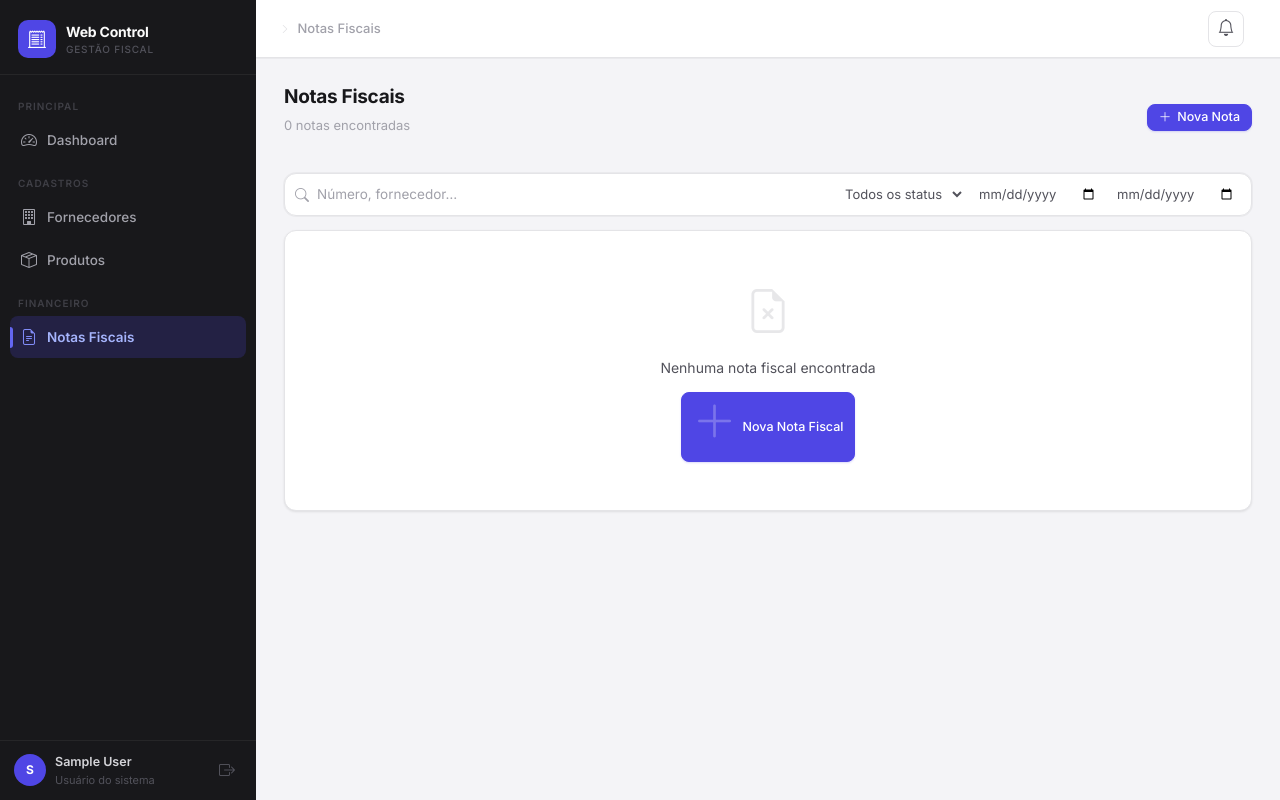
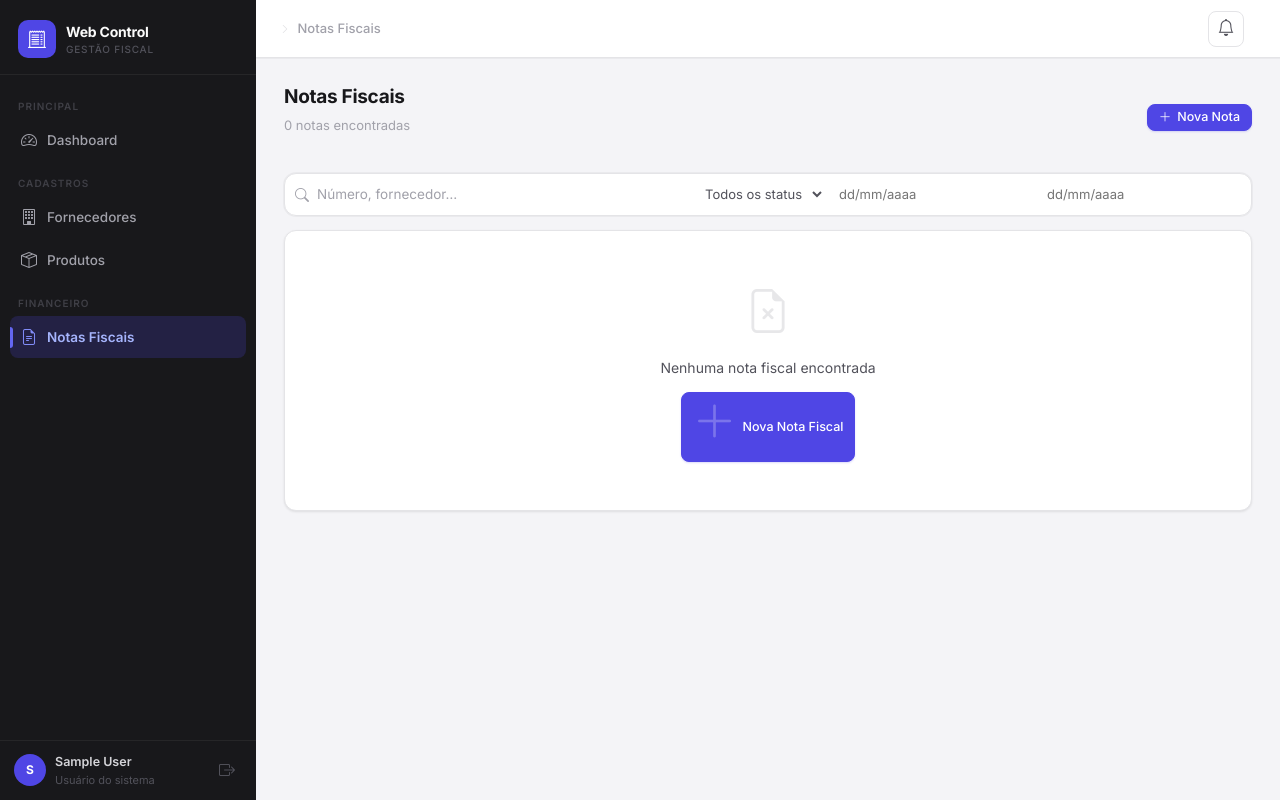
Before and after one commit to GiselePalyga/pi-webcontrol, a Django app: page /notas/ in a window 1280 px wide. Run offline with Django 5.2, Linux system fonts and the light colour scheme; the visitor is signed in with stand-in values (Sample User, id 1); data that the repository does not hold is empty.

Commit message:
Fix all date fields to Brazilian format dd/mm/yyyy
- Add DATE_INPUT_FORMATS = ['%d/%m/%Y', '%Y-%m-%d'] to settings
- Replace type=date with type=text + data-mask=data on all date inputs
  (notas form, financeiro form, notas filter bar)
- Add maskData() function in main.js for dd/mm/yyyy masking
- Filter date inputs now render existing values in d/m/Y format
- Django accepts both dd/mm/YYYY and YYYY-MM-DD as input

```diff
--- a/apps/financeiro/forms.py
+++ b/apps/financeiro/forms.py
@@ -7,7 +7,7 @@ class PagamentoForm(forms.ModelForm):
         model = Pagamento
         fields = ["data_pagamento", "valor_pago", "forma_pagamento", "observacoes"]
         widgets = {
-            "data_pagamento": forms.DateInput(attrs={"class": "form-control", "type": "date"}),
+            "data_pagamento": forms.DateInput(attrs={"class": "form-control", "placeholder": "dd/mm/aaaa", "data-mask": "data"}, format="%d/%m/%Y"),
             "valor_pago": forms.NumberInput(attrs={"class": "form-control", "step": "0.01", "min": "0.01"}),
             "forma_pagamento": forms.Select(attrs={"class": "form-select"}),
             "observacoes": forms.Textarea(attrs={"class": "form-control", "rows": 3}),
--- a/apps/notas/forms.py
+++ b/apps/notas/forms.py
@@ -16,8 +16,8 @@ class NotaFiscalForm(forms.ModelForm):
             "numero": forms.TextInput(attrs={"class": "form-control", "placeholder": "Ex: 001234"}),
             "serie": forms.TextInput(attrs={"class": "form-control", "placeholder": "Ex: 1"}),
             "fornecedor": forms.Select(attrs={"class": "form-select"}),
-            "data_emissao": forms.DateInput(attrs={"class": "form-control", "type": "date"}, format="%Y-%m-%d"),
-            "data_vencimento": forms.DateInput(attrs={"class": "form-control", "type": "date"}, format="%Y-%m-%d"),
+            "data_emissao": forms.DateInput(attrs={"class": "form-control", "placeholder": "dd/mm/aaaa", "data-mask": "data"}, format="%d/%m/%Y"),
+            "data_vencimento": forms.DateInput(attrs={"class": "form-control", "placeholder": "dd/mm/aaaa", "data-mask": "data"}, format="%d/%m/%Y"),
             "valor_total": forms.NumberInput(attrs={"class": "form-control", "step": "0.01", "min": "0.01"}),
             "status": forms.Select(attrs={"class": "form-select"}),
             "observacoes": forms.Textarea(attrs={"class": "form-control", "rows": 3}),
@@ -84,9 +84,11 @@ class NotaFiscalFiltroForm(forms.Form):
     )
     data_inicio = forms.DateField(
         required=False,
-        widget=forms.DateInput(attrs={"class": "form-control", "type": "date"}),
+        input_formats=["%d/%m/%Y", "%Y-%m-%d"],
+        widget=forms.TextInput(attrs={"class": "form-control", "placeholder": "dd/mm/aaaa", "data-mask": "data"}),
     )
     data_fim = forms.DateField(
         required=False,
-        widget=forms.DateInput(attrs={"class": "form-control", "type": "date"}),
+        input_formats=["%d/%m/%Y", "%Y-%m-%d"],
+        widget=forms.TextInput(attrs={"class": "form-control", "placeholder": "dd/mm/aaaa", "data-mask": "data"}),
     )
--- a/config/settings.py
+++ b/config/settings.py
@@ -92,6 +92,8 @@ TIME_ZONE = "America/Sao_Paulo"
 USE_I18N = True
 USE_TZ = True
 
+DATE_INPUT_FORMATS = ["%d/%m/%Y", "%Y-%m-%d"]
+
 STATIC_URL = "/static/"
 STATIC_ROOT = BASE_DIR / "staticfiles"
 STATICFILES_DIRS = [BASE_DIR / "static"]
--- a/static/js/main.js
+++ b/static/js/main.js
@@ -110,7 +110,7 @@ function setupLiveSearch(inputId, tbodyId, formId, emptyMsgId, selectId) {
 
 function applyMasks() {
   document.querySelectorAll('[data-mask]').forEach(el => {
-    const fn = { cnpj: maskCNPJ, telefone: maskTelefone, cep: maskCEP, ncm: maskNCM, cest: maskCEST }[el.dataset.mask];
+    const fn = { cnpj: maskCNPJ, telefone: maskTelefone, cep: maskCEP, ncm: maskNCM, cest: maskCEST, data: maskData }[el.dataset.mask];
     if (fn) setupMask(el, fn);
   });
 }
@@ -177,3 +177,10 @@ function maskCEST(v) {
   if (v.length <= 5) return `${v.slice(0,2)}.${v.slice(2)}`;
   return `${v.slice(0,2)}.${v.slice(2,5)}.${v.slice(5)}`;
 }
+
+function maskData(v) {
+  v = v.replace(/\D/g, '').slice(0, 8);
+  if (v.length <= 2) return v;
+  if (v.length <= 4) return `${v.slice(0,2)}/${v.slice(2)}`;
+  return `${v.slice(0,2)}/${v.slice(2,4)}/${v.slice(4)}`;
+}
--- a/templates/notas/lista.html
+++ b/templates/notas/lista.html
@@ -30,12 +30,12 @@
         <option value="vencida"  {% if form_filtro.status.value == 'vencida'  %}selected{% endif %}>Vencida</option>
         <option value="cancelada"{% if form_filtro.status.value == 'cancelada'%}selected{% endif %}>Cancelada</option>
       </select>
-      <input type="date" name="data_inicio" class="filter-date"
-             value="{{ form_filtro.data_inicio.value|default:'' }}"
-             title="De" onchange="this.form.submit()">
-      <input type="date" name="data_fim" class="filter-date"
-             value="{{ form_filtro.data_fim.value|default:'' }}"
-             title="Até" onchange="this.form.submit()">
+      <input type="text" name="data_inicio" class="filter-date" data-mask="data"
+             value="{{ form_filtro.data_inicio.value|date:'d/m/Y'|default:'' }}"
+             placeholder="dd/mm/aaaa" title="De" maxlength="10">
+      <input type="text" name="data_fim" class="filter-date" data-mask="data"
+             value="{{ form_filtro.data_fim.value|date:'d/m/Y'|default:'' }}"
+             placeholder="dd/mm/aaaa" title="Até" maxlength="10">
     </div>
   </form>
 </div>
```
